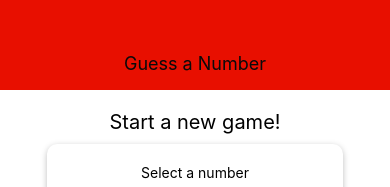
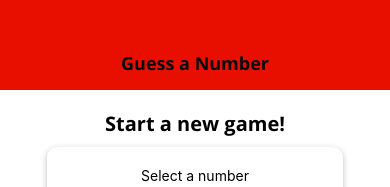
Before and after one commit to tomwaitforitmy/numberGuesser, a React Native app: screen / in a window 390 px wide. Shown: the top 187 px of the page. Built offline with nearby package versions, Linux system fonts and the light colour scheme.

Commit message:
Add AppLoading

```diff
--- a/App.js
+++ b/App.js
@@ -1,14 +1,37 @@
 import { StatusBar } from "expo-status-bar";
 import React, { useState } from "react";
 import { StyleSheet, Text, View } from "react-native";
+import * as Font from "expo-font";
+import AppLoading from "expo-app-loading";
+
 import { GameHeader } from "./components/gameHeader";
 import { StartGameScreen } from "./components/startGameScreen";
 import { GameScreen } from "./components/gameScreen";
 import { GameOverScreen } from "./components/gameOverScreen";
 
+const fetchFonts = () => {
+  return Font.loadAsync({
+    "open-sans": require("./assets/fonts/OpenSans-Regular.ttf"),
+    "open-sans-bold": require("./assets/fonts/OpenSans-Bold.ttf"),
+  });
+};
+
 export default function App() {
+  console.log("App start");
   const [userNumber, setUserNumber] = useState();
   const [numberOfRounds, setNumberOfRounds] = useState(0);
+  const [dataLoaded, setDataLoaded] = useState(false);
+
+  if (!dataLoaded) {
+    console.log("loading data");
+    return (
+      <AppLoading
+        startAsync={fetchFonts}
+        onFinish={() => setDataLoaded(true)}
+        onError={(error) => console.log(error)}
+      />
+    );
+  }
 
   const startGameHandler = (selectedNumber) => {
     setUserNumber(selectedNumber);
@@ -39,8 +62,6 @@
       ></GameOverScreen>
     );
   }
-
-  console.log("App start");
   return (
     <View style={styles.screen}>
       <GameHeader title="Guess a Number" />
--- a/components/gameHeader.js
+++ b/components/gameHeader.js
@@ -22,5 +22,6 @@
   headerTitle: {
     color: "#0a0a0a",
     fontSize: 18,
+    fontFamily: "open-sans-bold",
   },
 });
--- a/components/startGameScreen.js
+++ b/components/startGameScreen.js
@@ -130,6 +130,7 @@
   subTitle: {
     fontSize: 20,
     marginVertical: 10,
+    fontFamily: "open-sans-bold",
   },
   input: {
     width: 50,
--- a/package.json
+++ b/package.json
@@ -9,11 +9,13 @@
   },
   "dependencies": {
     "expo": "~41.0.1",
+    "expo-app-loading": "^1.0.3",
     "expo-status-bar": "~1.0.4",
     "react": "16.13.1",
     "react-dom": "16.13.1",
     "react-native": "https://github.com/expo/react-native/archive/sdk-41.0.0.tar.gz",
-    "react-native-web": "~0.13.12"
+    "react-native-web": "~0.13.12",
+    "expo-font": "~9.1.0"
   },
   "devDependencies": {
     "@babel/core": "^7.9.0"
```
Also changed, not shown: 1 other file (tests, documents, lock files or other folders).
